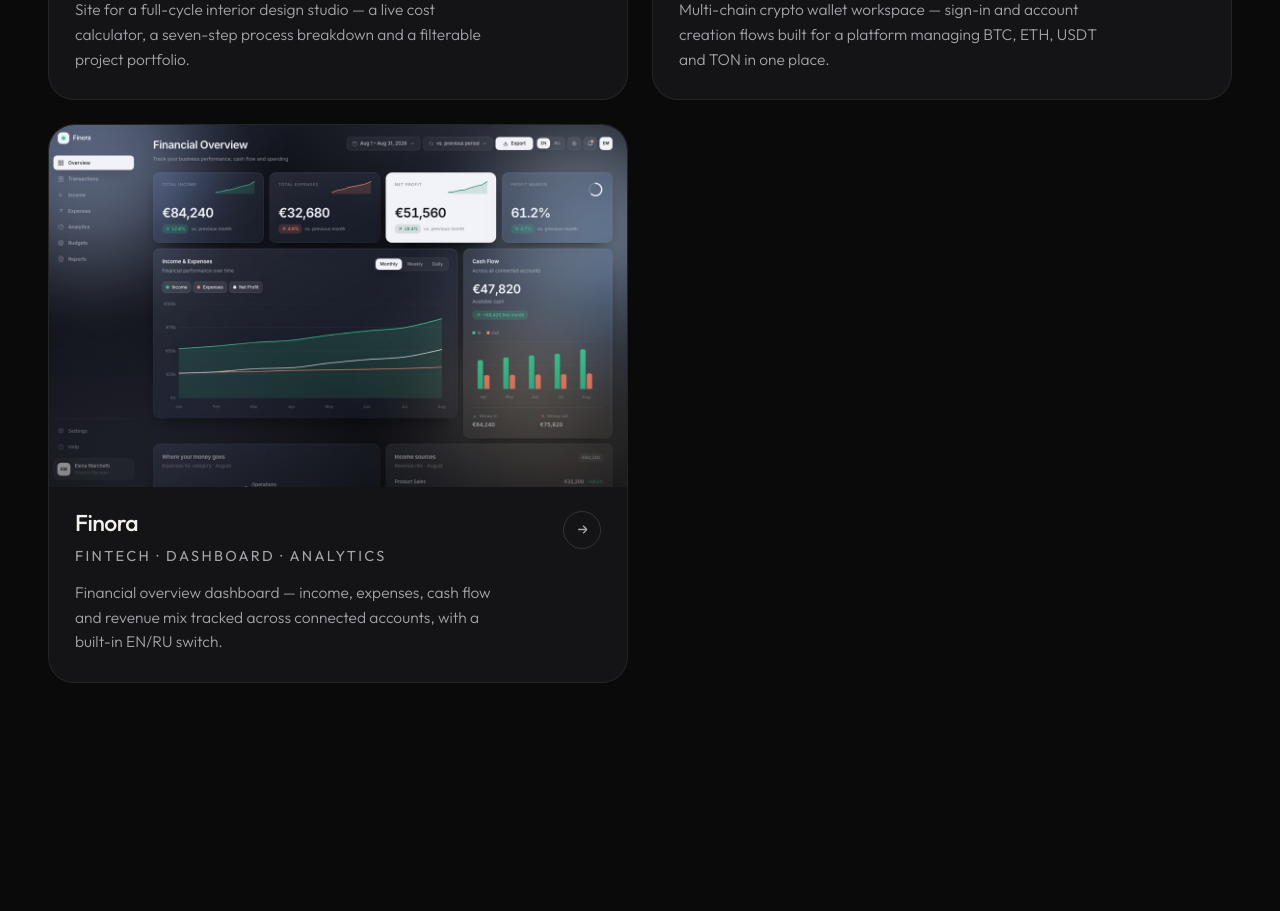
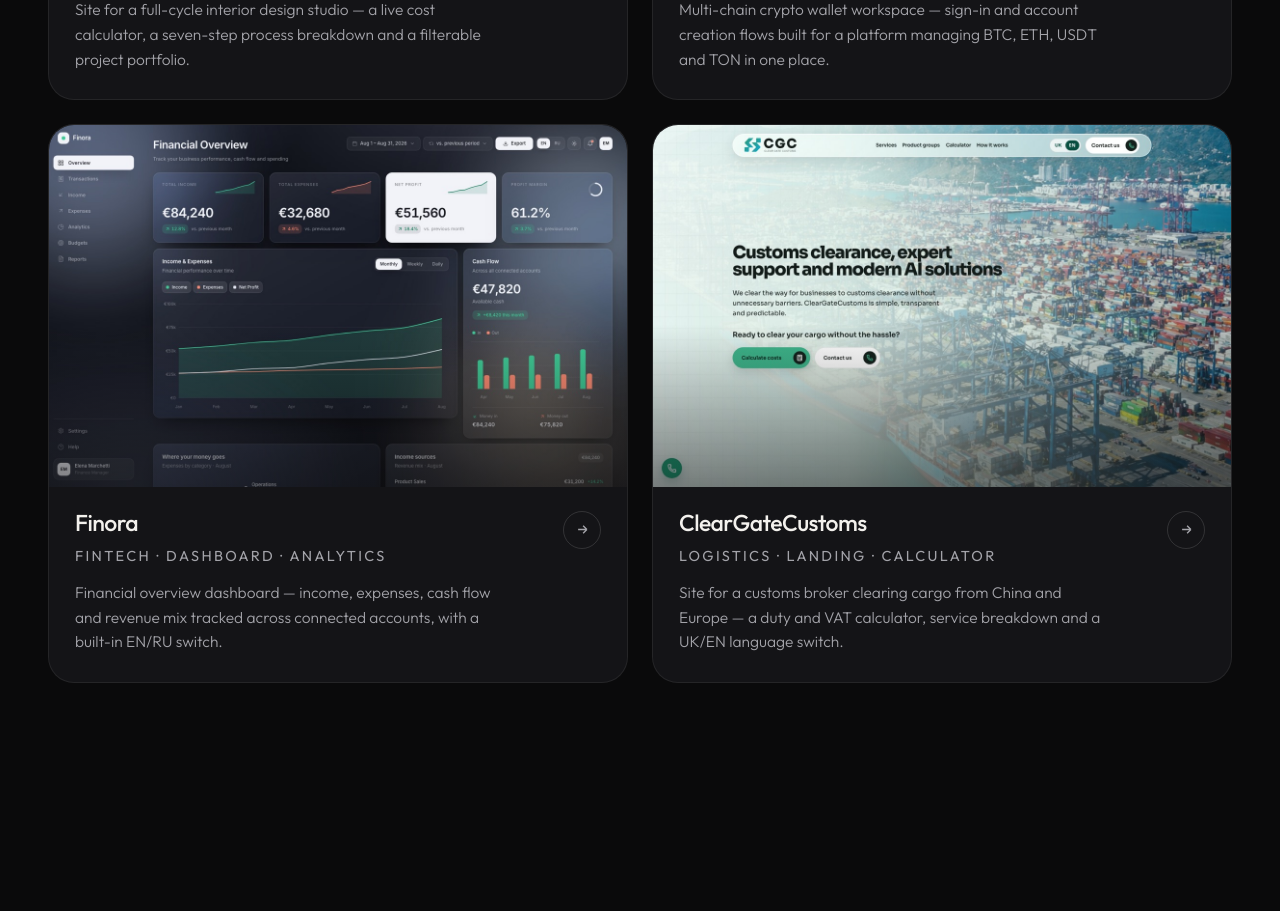
Before and after one commit to germandesignerq/ive-studio, a React (Vite) app in the folder frontend/: page / in a window 1280 px wide. Shown: the part 5220-6131 px from the top of the page. Built offline with nearby package versions, Linux system fonts and the light colour scheme; no server answers.

Commit message:
feat: add ClearGateCustoms to portfolio (Landing)
Live customs-clearance site with a duty/VAT calculator, linked out
with a real screenshot cover.

```diff
--- a/frontend/src/data/works.ts
+++ b/frontend/src/data/works.ts
@@ -151,4 +151,14 @@
       'Financial overview dashboard — income, expenses, cash flow and revenue mix tracked across connected accounts, with a built-in EN/RU switch.',
     img: '/work-finora.jpg',
   },
+  {
+    slug: 'cleargatecustoms',
+    name: 'ClearGateCustoms',
+    tags: 'Logistics · Landing · Calculator',
+    url: 'https://cleargatecustoms.com.ua/',
+    category: 'landing',
+    result:
+      'Site for a customs broker clearing cargo from China and Europe — a duty and VAT calculator, service breakdown and a UK/EN language switch.',
+    img: '/work-cleargate.jpg',
+  },
 ]
```
Also changed, not shown: frontend/public/work-cleargate.jpg (added).
